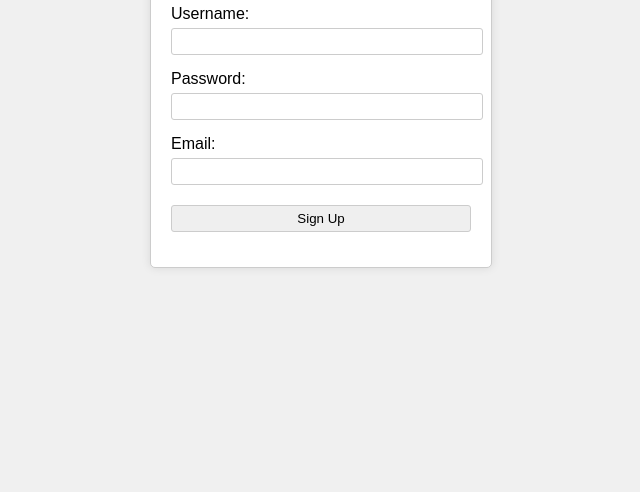
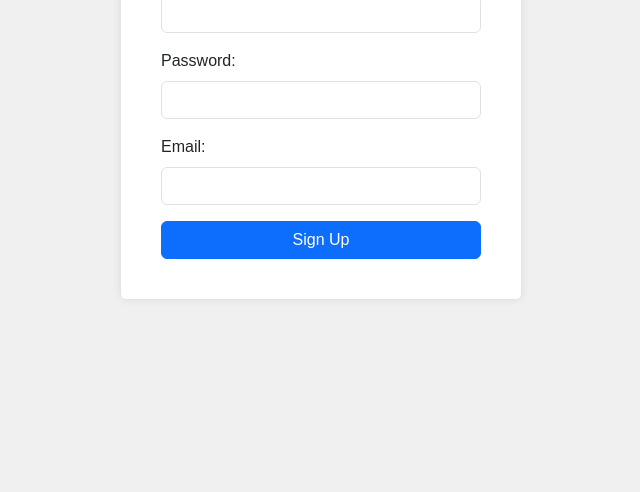
Before and after one commit to gariypaul/watchout, a plain HTML site: page WatchWeb/SignIn.html in a window 1280 px wide. Shown: the part 308-800 px from the top of the page, without its empty margins (319-959 px from the left). Drawn offline with nearby package versions, Linux system fonts and the light colour scheme.

Commit message:
Updated signin page

```diff
--- a/WatchWeb/SignIn.html
+++ b/WatchWeb/SignIn.html
@@ -1,8 +1,10 @@
 <!DOCTYPE html>
-<html>
+<html lang="en">
 <head>
     <meta charset="UTF-8">
     <title>Sign Up</title>
+    <meta name="viewport" content="width=device-width, initial-scale=1.0">
+    <link href="https://cdn.jsdelivr.net/npm/bootstrap@5.3.2/dist/css/bootstrap.min.css" rel="stylesheet">
     <style>
         body {
             font-family: Arial, sans-serif;
@@ -14,72 +16,43 @@
             align-items: center;
             height: 100vh;
         }
-
         .signin-container {
-            background-color: #fff;
-            border: 1px solid #ccc;
             border-radius: 5px;
-            padding: 20px;
             box-shadow: 0 0 10px rgba(0, 0, 0, 0.1);
-            width: 300px;
+            width: 100%;
+            max-width: 400px;
         }
-
-        .signin-container h2 {
-            text-align: center;
-        }
-
-        .form-group {
-            margin: 10px 0;
-        }
-
-        .form-group label {
-            display: block;
-        }
-
-        .form-group input {
-            width: 100%;
-            padding: 5px;
-            margin: 5px 0;
-            border: 1px solid #ccc;
-            border-radius: 3px;
-        }
-
-        .form-group button {
-            background-color: #007bff;
-            color: #fff;
-            border: none;
-            border-radius: 3px;
-            padding: 10px 15px;
-            cursor: pointer;
+        .form-signin {
+            margin: 1rem;
         }
     </style>
 </head>
 
 <body>
-    <div class="signin-container">
-        <h2>Sign Up</h2>
-        <form action="signup.php" method="post">
-            <div class="form-group">
-                <label for="username">Username:</label>
-                <input type="text" id="username" name="username" required>
+    <div class="signin-container bg-white p-4">
+        <h2 class="text-center mb-3">Sign Up</h2>
+        <form action="signup.php" method="post" class="form-signin">
+            <div class="mb-3">
+                <label for="username" class="form-label">Username:</label>
+                <input type="text" id="username" name="username" class="form-control" required>
             </div>
-            <div class="form-group">
-                <label for="password">Password:</label>
-                <input type="password" id="password" name="password" required>
+            <div class="mb-3">
+                <label for="password" class="form-label">Password:</label>
+                <input type="password" id="password" name="password" class="form-control" required>
             </div>
-            <div class="form-group">
-                <label for="email">Email:</label>
-                <input type="email" id="email" name="email" required>
+            <div class="mb-3">
+                <label for="email" class="form-label">Email:</label>
+                <input type="email" id="email" name="email" class="form-control" required>
             </div>
-            <div class="form-group">
-                <input type="submit" id="signupButton" name="signup_submit" value="Sign Up">
+            <div class="d-grid mb-2">
+                <input type="submit" id="signupButton" name="signup_submit" class="btn btn-primary" value="Sign Up">
             </div>
         </form>
     </div>
-</body>
 
-<script type="module">
-    // Your Firebase configuration and initialization
+    <script src="https://cdn.jsdelivr.net/npm/bootstrap@5.3.2/dist/js/bootstrap.bundle.min.js"></script>
+    <script type="module">
+
     import { initializeApp } from "https://www.gstatic.com/firebasejs/10.5.2/firebase-app.js";
     import { getDatabase } from "https://www.gstatic.com/firebasejs/10.5.2/firebase-database.js";
     import { getAuth, createUserWithEmailAndPassword } from "https://www.gstatic.com/firebasejs/10.5.2/firebase-auth.js";
@@ -120,6 +93,6 @@
                 // Handle signup error
             });
     });
-</script>
+    </script>
 
 </html>
```
